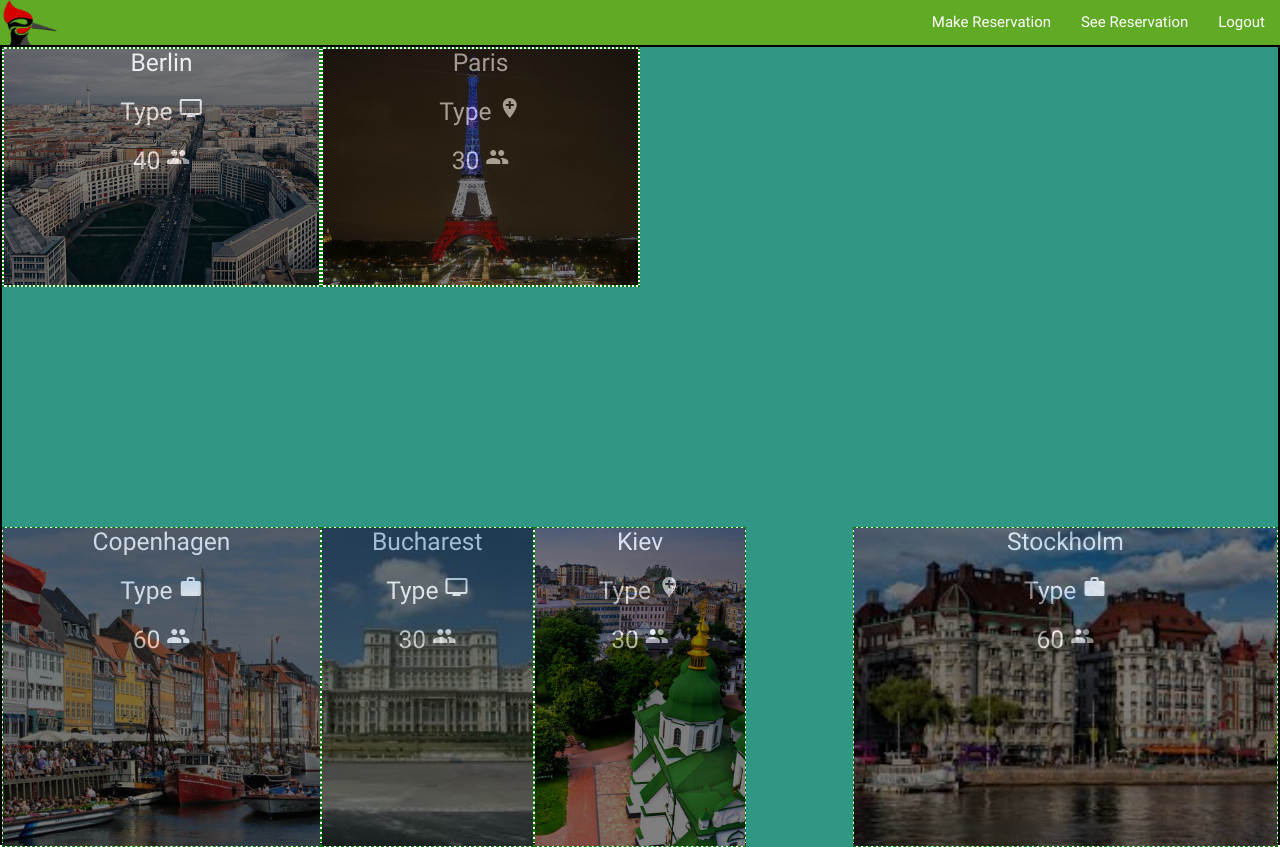
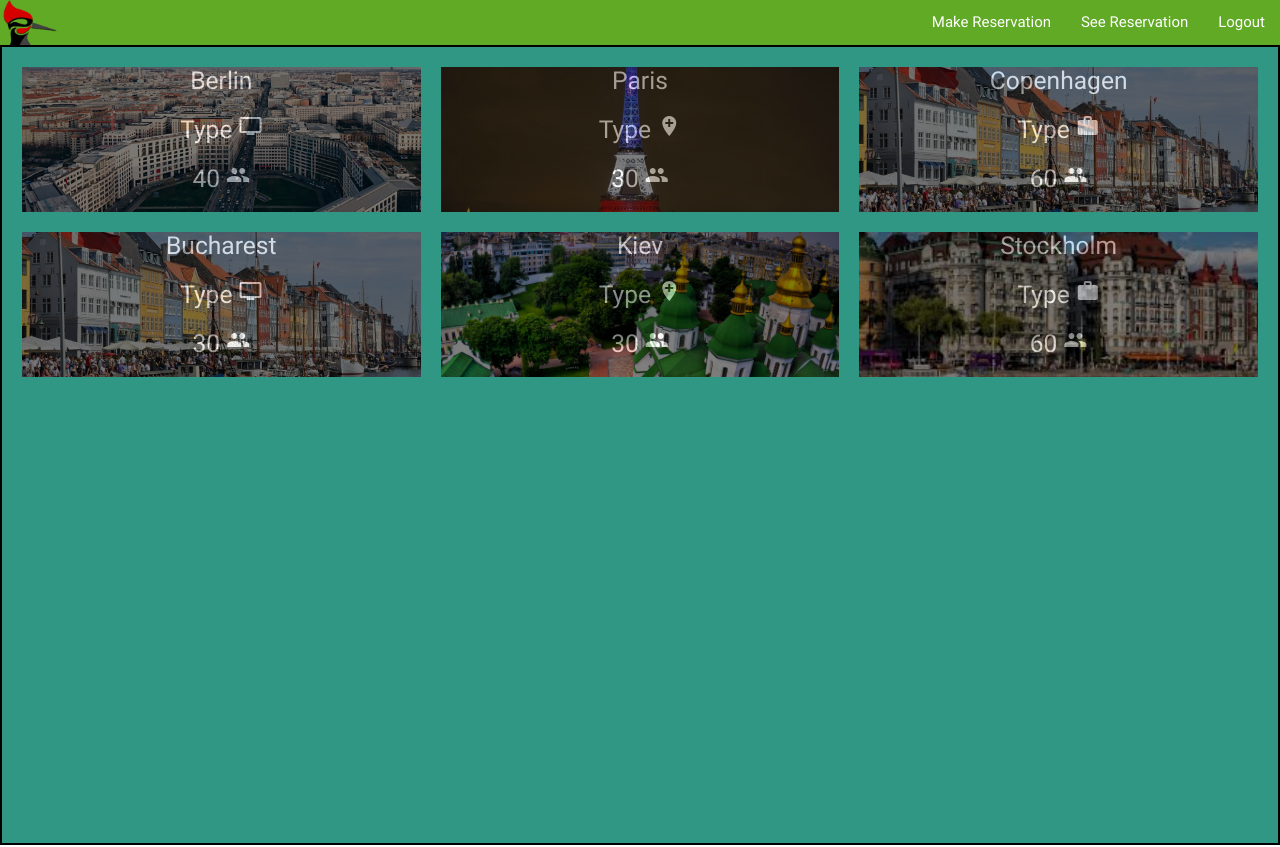
Before and after one commit to cochiletSerban/angularBoilerPlate, an Angular app: page /room-layout in a window 1280 px wide. Built offline with nearby package versions, Linux system fonts and the light colour scheme; what angular2-fontawesome, angular2-materialize would draw is missing.

Commit message:
Reworked rooms-layout

```diff
--- a/src/app/rooms-layout/rooms-layout.component.css
+++ b/src/app/rooms-layout/rooms-layout.component.css
@@ -7,31 +7,8 @@ img {
     max-height: 100%;
 }
 
-
 * {
     box-sizing: border-box;
-}
-
-
-#corridor{
-    height: 30vh;
-    background-color: rgb(47,151,132);
-}
-
-#corridor2{
-    height: 40vh;
-    background-color: rgb(47,151,132);
-}
-
-#rooms {
-    border:2px dotted green;
-    height: 30vh;
-    transition: transform .1s;
-}
-#rooms2 {
-    border:1px dashed green;
-    height: 40vh;
-    transition: transform .1s;
 }
 
 #container{
@@ -39,15 +16,21 @@ img {
     font-weight:bold;
     border:2px solid black;
     height: 100%;
+    background-color:rgb(47,151,132);
 }
 
 .col, .row{
-    padding: 0 !important;
+    padding: 10px !important;
     margin: 0 !important;
 }
 
-#rooms:hover, #rooms2:hover {
-    transform: scale(1.2);
+#rooms {
+    height: auto;
+    transition: transform .1s;
+}
+
+#rooms:hover {
+    transform: scale(1.05);
 }
 
 #berlin {
@@ -56,12 +39,14 @@ img {
     width:100%;
     background-position: center center;
     background-size:cover;
+    background-repeat:no-repeat;
 }
 
 #paris {
     background: url("../../assets/img/paris.jpg");
     background-size:cover;
     background-position: center center;
+    background-repeat:no-repeat;
     height:100%;
     width:100%;
 }
@@ -70,6 +55,7 @@ img {
     background: url("../../assets/img/copenhagen.jpg");
     background-size:cover;
     background-position: center center;
+    background-repeat:no-repeat;
     height:100%;
     width:100%;
 }
@@ -78,6 +64,7 @@ img {
     background: url("../../assets/img/kiev.jpg");
     background-size:cover;
     background-position: center center;
+    background-repeat:no-repeat;
     height:100%;
     width:100%;
 }
@@ -86,6 +73,7 @@ img {
     background: url("../../assets/img/bucharest.jpg");
     background-size:cover;
     background-position: center center;
+    background-repeat:no-repeat;
     height:100%;
     width:100%;
 }
@@ -94,6 +82,7 @@ img {
     background: url("../../assets/img/stockholm.jpg");
     background-size:cover;
     background-position: center center;
+    background-repeat:no-repeat;
     height:100%;
     width:100%;
 }
--- a/src/app/rooms-layout/rooms-layout.component.html
+++ b/src/app/rooms-layout/rooms-layout.component.html
@@ -1,8 +1,7 @@
 <app-nav-bar></app-nav-bar>
+<div class="row" id="container">
 
-<div class="row" id="container">
-  <div class="col s6">
-    <div class="col s6" id="rooms">
+  <div class="col s12 m4 l4" id="rooms">
   <div id="berlin">
     <div id="layer1">
     <h5>Berlin</h5>
@@ -12,7 +11,7 @@
   </div>
   </div>
 
-    <div class="col s6" id="rooms">
+  <div class="col s12 m4 l4" id="rooms">
   <div id="paris">
     <div id="layer1">
     <h5>Paris</h5>
@@ -21,19 +20,10 @@
     </div>
   </div>
   </div>
-  </div>
 
 
-  <div class="col s6" id="corridor">
 
-  </div>
-
-  <div>
-    <div class="col s12" id="corridor"> </div>
-  </div>
-
-
-  <div class="col s3" id="rooms2">
+<div class="col s12 m4 l4" id="rooms">
   <div id="copenhagen">
     <div id="layer1">
     <h5>Copenhagen</h5>
@@ -43,8 +33,8 @@
   </div>
 </div>
 
-  <div class="col s2" id="rooms2">
-      <div id="bucharest">
+<div class="col s12 m4 l4" id="rooms">
+  <div id="copenhagen">
     <div id="layer1">
     <h5>Bucharest</h5>
     <h5>Type <i class="material-icons">personal_video</i></h5>
@@ -53,8 +43,8 @@
   </div>
 </div>
 
-  <div class="col s2" id="rooms2">
-    <div id="kiev">
+<div class="col s12 m4 l4" id="rooms">
+  <div id="kiev" >
   <div id="layer1">
     <h5>Kiev</h5>
     <h5>Type <i class="material-icons">add_location</i></h5>
@@ -63,11 +53,7 @@
   </div>
 </div>
 
-  <div class="col s1" id="corridor2">
-
-  </div>
-
-  <div class="col s4" id="rooms2">
+<div class="col s12 m4 l4" id="rooms">
   <div id="stockholm">
   <div id="layer1">
     <h5>Stockholm</h5>
```
Also changed, not shown: 1 other file (tests, documents, lock files or other folders). Lines whose indentation alone changed are shown as unchanged.
